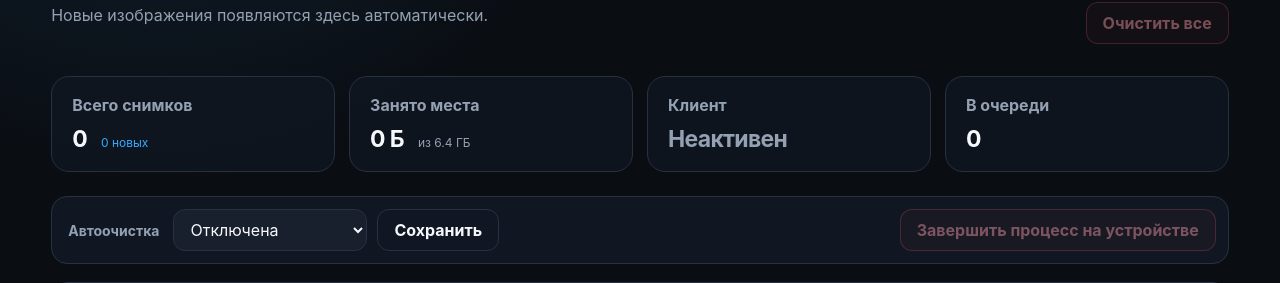
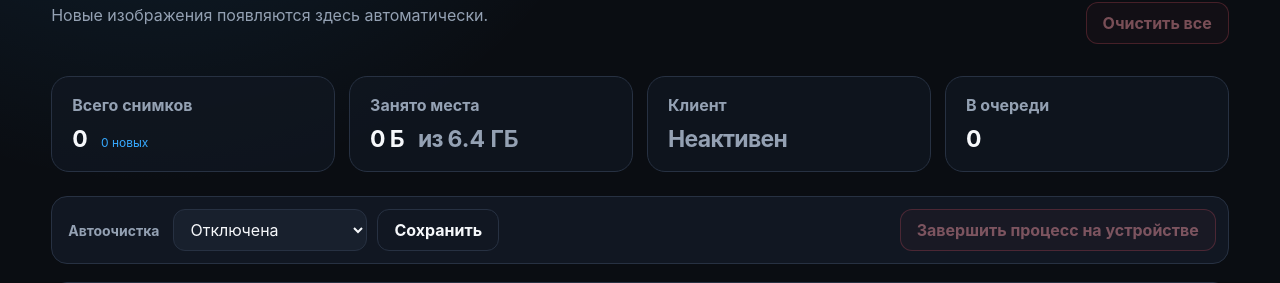
Before and after one commit to 9damage/Telegram-Screenshot-Hotkey, a Flask app: page / in a window 1280 px wide. Shown: the part 231-514 px from the top of the page. Run offline with Flask 3, Linux system fonts and the light colour scheme; the visitor is signed in with stand-in values (Sample User, id 1); data that the repository does not hold is empty.

Commit message:
Fix screenshot storage capacity display

```diff
--- a/server/server.py
+++ b/server/server.py
@@ -303,6 +303,7 @@ def gallery():
     page = max(request.args.get("page", 1, type=int), 1)
     per_page = 24
     screenshots, total = store.list(page=page, per_page=per_page)
+    statistics = store.stats()
     pages = max(math.ceil(total / per_page), 1)
     if page > pages and total:
         return redirect(url_for("gallery", page=pages))
@@ -315,14 +316,16 @@ def gallery():
     return render_template(
         "gallery.html",
         screenshots=screenshots,
-        stats=store.stats(),
+        stats=statistics,
         page=page,
         pages=pages,
         client_active=client_is_active(),
         queue_count=queue_count,
         last_seen=seen,
         client_event_id=event_id,
-        disk_free_label=human_size(free_disk_space()),
+        screenshot_capacity_label=human_size(
+            free_disk_space() + statistics["size_bytes"]
+        ),
         retention_days=current_retention_days(),
         retention_choices=RETENTION_CHOICES,
     )
@@ -373,7 +376,9 @@ def gallery_state():
             ],
             "total": total,
             "size_label": human_size(statistics["size_bytes"]),
-            "disk_free_label": human_size(free_disk_space()),
+            "screenshot_capacity_label": human_size(
+                free_disk_space() + statistics["size_bytes"]
+            ),
             "unviewed": statistics["unviewed"],
             "client_active": active,
             "queue_count": queue_count,
--- a/server/static/app.css
+++ b/server/static/app.css
@@ -131,7 +131,14 @@ h1 { margin: 0; font-size: clamp(38px, 6vw, 72px); letter-spacing: -.055em; line
 .stat-card > span { display: block; margin-bottom: 10px; color: var(--muted); font-size: 16px; font-weight: 650; }
 .stat-card strong { font-size: 23px; letter-spacing: -.03em; }
 .stat-card small { display: block; margin-top: 4px; color: var(--accent); font-size: 12px; }
-.stat-values .storage-free { display: block; margin: 0; color: var(--muted); }
+.stat-values .storage-capacity {
+    display: block;
+    margin: 0;
+    color: var(--muted);
+    font-size: 23px;
+    font-weight: 700;
+    letter-spacing: -.03em;
+}
 .stat-values { display: flex; align-items: baseline; gap: 14px; }
 .stat-values .new-count { display: block; margin: 0; color: var(--accent); }
 .stat-values .new-count span { display: inline; margin: 0; color: inherit; font-size: inherit; }
--- a/server/static/gallery.js
+++ b/server/static/gallery.js
@@ -176,7 +176,7 @@
 
             document.querySelector("#total-count").textContent = state.total;
             document.querySelector("#storage-size").textContent = state.size_label;
-            document.querySelector("#disk-free").textContent = state.disk_free_label;
+            document.querySelector("#storage-capacity").textContent = state.screenshot_capacity_label;
             document.querySelector("#unviewed-count").textContent = state.unviewed;
             document.querySelector("#queue-count").textContent = state.queue_count;
             const clientStatus = document.querySelector("#client-status");
--- a/server/templates/gallery.html
+++ b/server/templates/gallery.html
@@ -61,7 +61,7 @@
                 <span>Занято места</span>
                 <div class="stat-values">
                     <strong id="storage-size">{{ human_size(stats.size_bytes) }}</strong>
-                    <small class="storage-free">из <span id="disk-free">{{ disk_free_label }}</span></small>
+                    <small class="storage-capacity">из <span id="storage-capacity">{{ screenshot_capacity_label }}</span></small>
                 </div>
             </article>
             <article class="stat-card">
```
Also changed, not shown: server/tests/test_server.py (+1 -1 lines).
